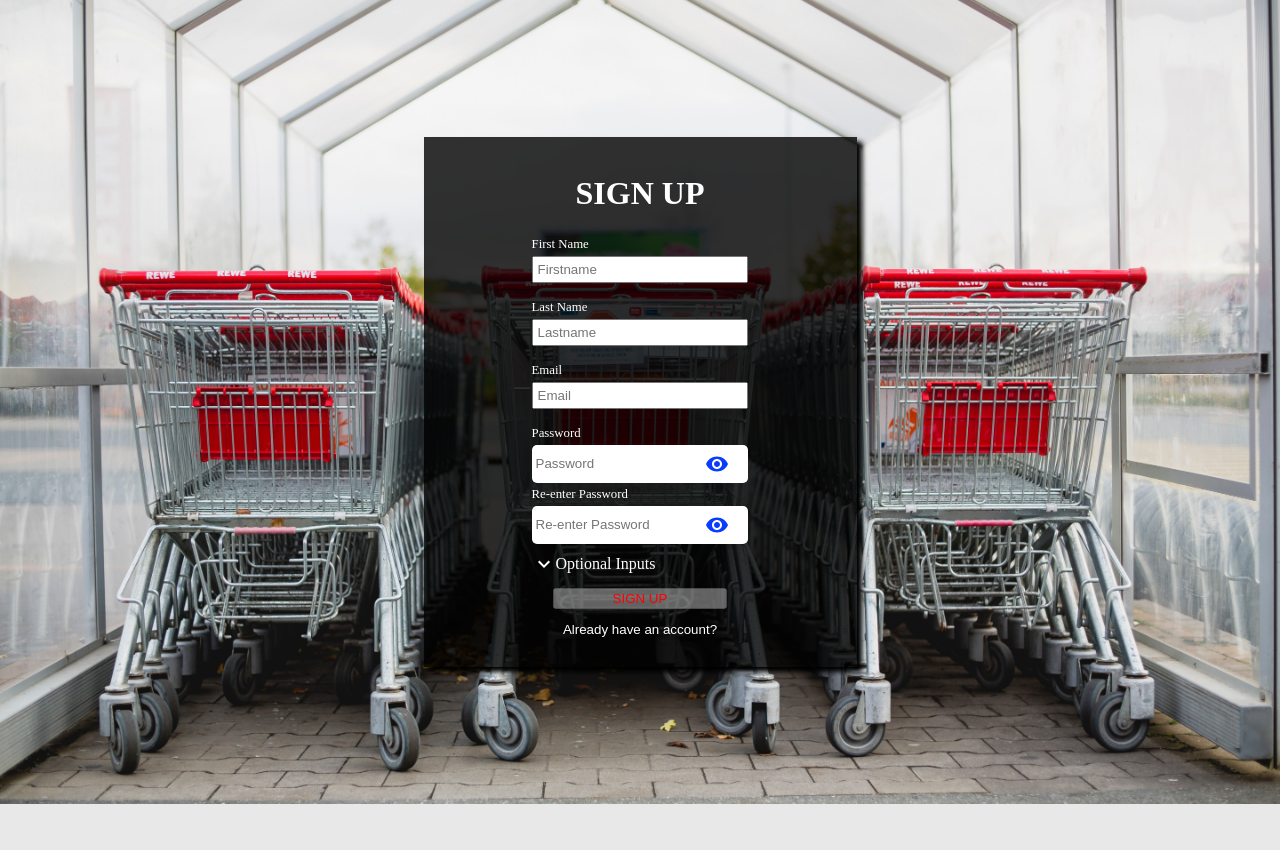
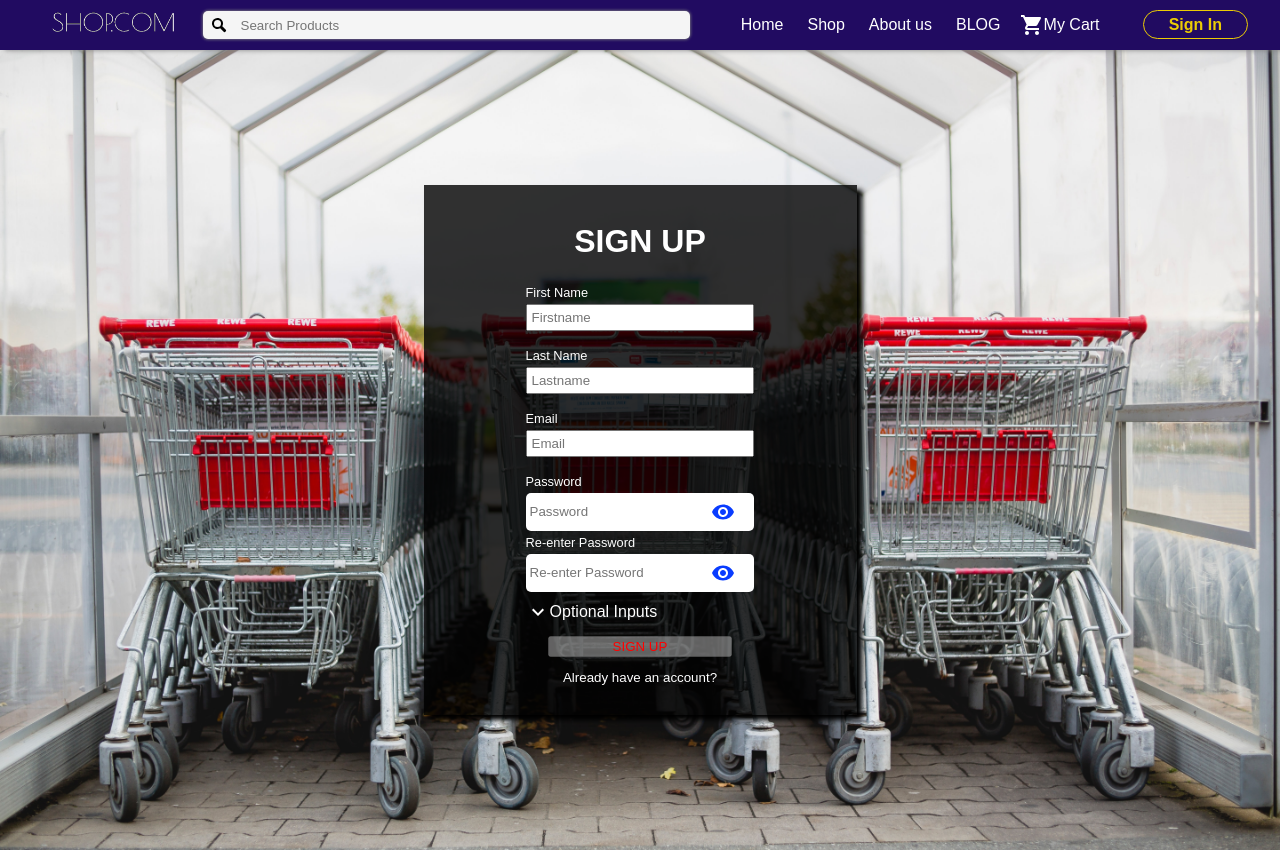
Before and after one commit to shardul-b/E-Commerce, a PHP site: page /login.php in a window 1280 px wide. Before the commit the page ends 804 px from the top, so only its background shows below. Run offline with PHP 8.4, Linux system fonts and the light colour scheme.

Commit message:
Added Header and updated Footer

```diff
--- /dev/null
+++ b/CSS/header.css
@@ -0,0 +1,81 @@
+/*Nav bar*/
+header{
+  z-index: 300;
+  background-color: #210B61;
+  color: #fff;
+  position: sticky;
+  top:0;
+  left: 0;
+  /*margin-bottom:0.1em;*/
+  width: 100%;
+  box-shadow:5px 0 5px 0 gray;
+}
+nav{
+  /*border:1px solid red;*/
+  width:45%;
+  /*font-size: 0.9rem;*/
+}
+a{
+  text-decoration: none;
+  color:#FFF;
+}
+.logo-container{
+  max-width:10em;
+  /*border:1px solid green;*/
+}
+.logo{
+  filter:invert(100%);
+}
+.cart-container{
+  /*border:1px solid red;*/
+  margin-left:1em;
+  cursor: pointer;
+}
+.cart-icon{
+  background:url('../Assets/Icons/cart.svg');
+  filter: invert(100%);
+  background-size: 1.5em;
+  height:1.5em;
+  width:1.5em;
+  background-repeat: no-repeat;
+  /*cursor: pointer;*/
+}
+.nav-link-button{
+  border:1px solid #ECCD04;
+  color:#ECCD04;
+  font-weight: 600;
+  border-radius: 15px;
+  padding:5px 25px;
+}
+.nav-link-button:hover{
+  background-color: #ECCD04;
+  color:#210B61;
+}
+.search-box-container{
+  /*border:1px solid red;*/
+  border-radius: 5px;
+  box-shadow: 0 0 3px 0.5px gray;
+  background:whitesmoke;
+  padding:0 0.5em;
+  margin-left:0;
+  width:40%;
+}
+.search-icon{
+  background:url('../Assets/Icons/search.svg');
+  background-size: 1em;
+  height:1em;
+  width:1em;
+  background-repeat: no-repeat;
+}
+.search-box{
+  border:0;
+  width:80%;
+  background: transparent;
+  padding:0.5em 1em;
+}
+.nav-list-primary{
+  /*border:1px solid green;*/
+}
+.nav-item + .nav-item{
+  margin-left: 1.5em;
+}
--- a/CSS/loginstyle.css
+++ b/CSS/loginstyle.css
@@ -5,6 +5,7 @@
 body{
 	font-size: 16px;
 	margin: 0;
+	font-family:Arial;
 }
 input,label,span{
 	display: block;
@@ -17,7 +18,7 @@ a{
 	color:#000;
 }
 .container{
-	width:90%;
+	width:95%;
 	margin:0 auto;
 	/*border: 1px solid yellow;*/
 }
@@ -30,7 +31,9 @@ a{
 	justify-content: space-between;
 	align-items: center;
 }
-
+img{
+	max-width:100%;
+}
 .hide{
 	display: none;
 }
@@ -91,33 +94,6 @@ button{
 	font-size: 0.8rem;
 }
 @media (min-width: 700px){
-	/*Nav Bar*/
-	header{
-		width:100%;
-		background-color: skyblue;
-	}
-	nav{
-		width:50%;
-		/*border:1px solid red;*/
-	}
-	.nav-list{
-		/*border:1px solid blue;*/
-	}
-	.nav-list-primary{
-		/*border:1px solid red;	*/
-	}
-	.nav-list-secondary{
-		/*border:1px solid blue;*/
-		justify-content: flex-end;
-	}
-	.nav-item + .nav-item{
-		margin-left:1em;
-	}
-	.nav-link-button{
-		background-color: darkgreen;
-		color:#FFF;
-		padding: 0.3em;
-	}
 	/*Forms*/
 	button:disabled{
 		color:red;
@@ -130,7 +106,7 @@ button{
 		background-position: center;
 		/*background-color: #DCDCDC;*/
 		width:100%;
-		height: 100.5vh;
+		height: 100vh;
 		display: flex;
 		justify-content: center;
 		align-items: center;
--- /dev/null
+++ b/PHP/header.php
@@ -0,0 +1,27 @@
+<?php
+	echo'<div class="container flex-space">
+            <div class="logo-container">
+                <img src="./Assets/Images/logo.png" alt="Logo" class="logo">
+            </div>
+            <div class="search-box-container flex">
+                <span class="search-icon"></span>
+                <input type="text" class="search-box" placeholder="Search Products">
+            </div>
+            <nav class="flex-space">
+                <ul class="nav-list nav-list-primary flex-space">
+                    <li class="nav-item"><a href="#" class="nav-link">Home</a></li>
+                    <li class="nav-item"><a href="#" class="nav-link">Shop</a></li>
+                    <li class="nav-item"><a href="#" class="nav-link">About us</a></li>
+                    <li class="nav-item"><a href="#" class="nav-link">BLOG</a></li>
+                </ul>
+                <div class="cart-container flex">
+                    <span class="cart-icon"></span>
+                    <span class="cart">My Cart</span>
+                </div>
+                <ul class="nav-list nav-list-secondary flex-space">
+                    <li class="nav-item"><a href="#" class="nav-link-button">Sign In</a></li>
+                    <!-- <li class="nav-item"><a href="#" class="nav-link-button">Sign up</a></li> -->
+                </ul>
+            </nav>
+        </div>';
+?>
--- a/login.php
+++ b/login.php
@@ -7,6 +7,7 @@
 <head>
     <meta charset="UTF-8">
     <link rel="stylesheet" type="text/css" href="./CSS/loginstyle.css">
+    <link rel="stylesheet" href="./CSS/header.css">
     <meta name="viewport" content="width=device-width, initial-scale=1.0">
     <title>Sign Up/Sign In</title>
 </head>
@@ -14,6 +15,11 @@
     <?php
         require 'PHP/connect.php';
     ?>
+    <header>
+    	<?php
+    		include 'PHP/header.php';
+    	?>
+    </header>
     <div class="background">
         <div class="login-area hide">
             <div class="container">
```
Also changed, not shown: CSS/footer.css (added, +120 -0 lines), PHP/footer.php (+6 -7 lines), Assets/Icons/cart.svg (added), Assets/Icons/search.svg (added), Assets/Images/logo.png (added), Assets/Images/logo.svg (added).
